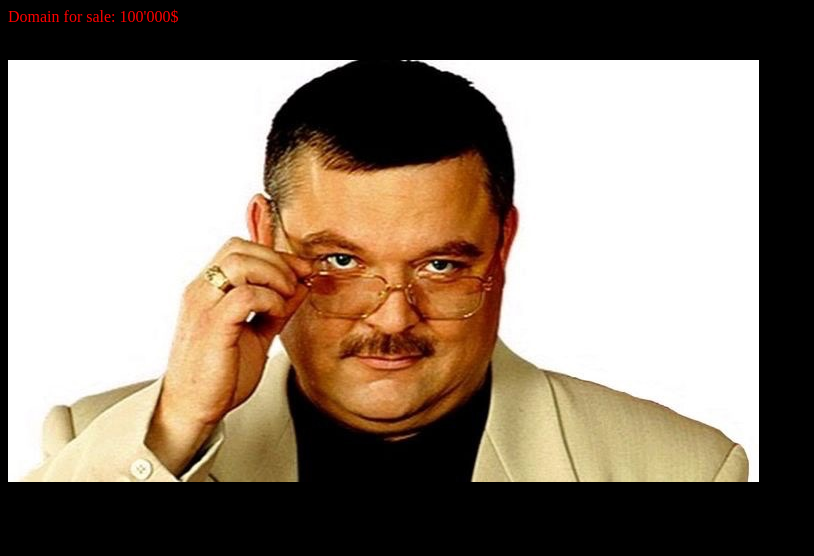
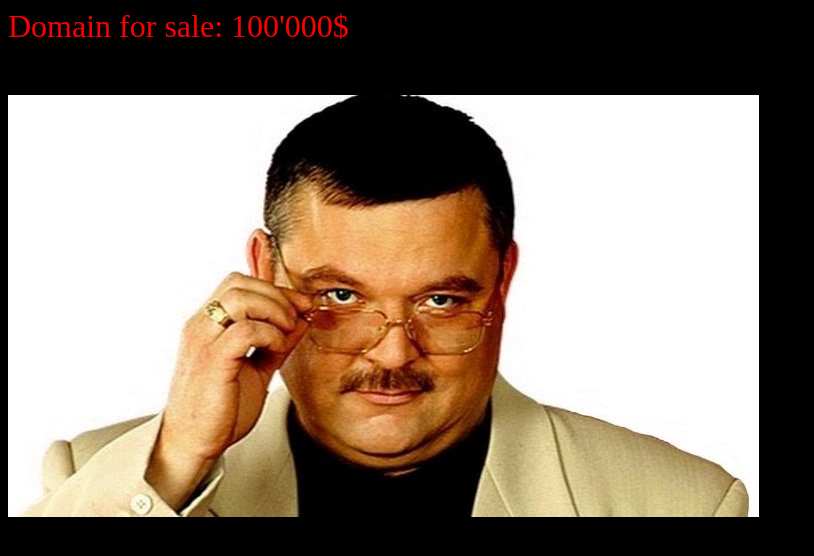
Before and after one commit to infinitum789/infinitum789.github.io, a plain HTML site: page index.html in a window 1280 px wide. Shown: the whole page, without its empty margins (0-814 px from the left). Drawn offline with Linux system fonts and the light colour scheme.

Commit message:
Update index.html

```diff
--- a/index.html
+++ b/index.html
@@ -1,7 +1,7 @@
 <html>
 	<title>MihOil</title>
 	<body bgcolor="black">
-		<p style="color:red; fontsize:2em">Domain for sale: 100'000$<p><br>
+		<p style="color:red; font-size:2em">Domain for sale: 100'000$<p><br>
 		<img src="123.jpg">
 	</body>
 </html>
```
